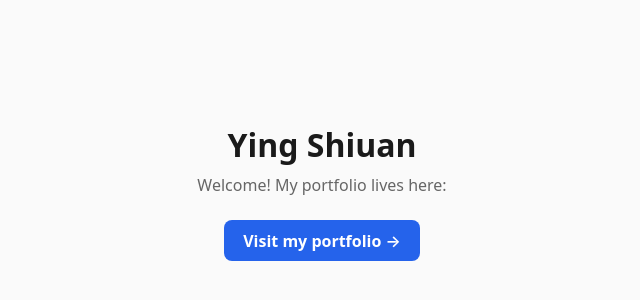
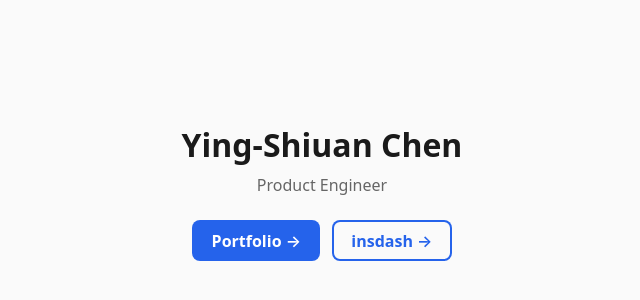
Before and after one commit to yingshiuan/yingshiuan.github.io, a plain HTML site: page index.html in a window 1280 px wide. Shown: the part 208-508 px from the top of the page, without its empty margins (318-958 px from the left). Drawn offline with Linux system fonts and the light colour scheme.

Commit message:
Show full name, product engineer title and insdash link on landing page
Co-Authored-By: Claude Opus 5.5 (1M context) <noreply@anthropic.com>

```diff
--- a/index.html
+++ b/index.html
@@ -3,8 +3,8 @@
 <head>
   <meta charset="utf-8">
   <meta name="viewport" content="width=device-width, initial-scale=1">
-  <title>Ying Shiuan</title>
-  <meta name="description" content="Ying Shiuan's personal site. Visit the portfolio at yingshiuan.github.io/yingsc.">
+  <title>Ying-Shiuan Chen · Product Engineer</title>
+  <meta name="description" content="Ying-Shiuan Chen, product engineer in Zürich. Portfolio and insdash design and development studio.">
   <!-- Google Search Console: paste the verification meta tag here, e.g.
   <meta name="google-site-verification" content="YOUR_TOKEN"> -->
   <link rel="canonical" href="https://yingshiuan.github.io/">
@@ -21,17 +21,22 @@
     main { text-align: center; }
     h1 { margin: 0 0 .5rem; font-size: 2rem; }
     p { color: var(--muted); margin: 0 0 1.5rem; }
+    .links { display: flex; gap: .75rem; justify-content: center; flex-wrap: wrap; }
     a {
       display: inline-block; padding: .6rem 1.2rem; border-radius: 8px;
       background: var(--accent); color: #fff; text-decoration: none; font-weight: 600;
     }
+    a.secondary { background: transparent; color: var(--accent); box-shadow: inset 0 0 0 2px var(--accent); }
   </style>
 </head>
 <body>
   <main>
-    <h1>Ying Shiuan</h1>
-    <p>Welcome! My portfolio lives here:</p>
-    <a href="/yingsc/">Visit my portfolio →</a>
+    <h1>Ying-Shiuan Chen</h1>
+    <p>Product Engineer</p>
+    <div class="links">
+      <a href="/yingsc/">Portfolio →</a>
+      <a class="secondary" href="https://insdash.ch">insdash →</a>
+    </div>
   </main>
 </body>
 </html>
```
